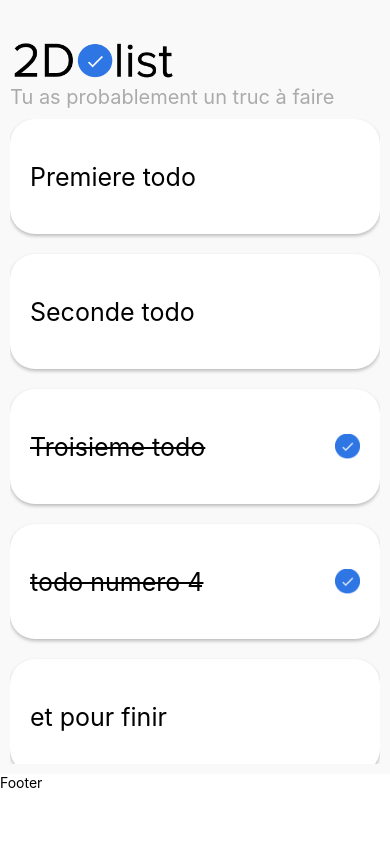
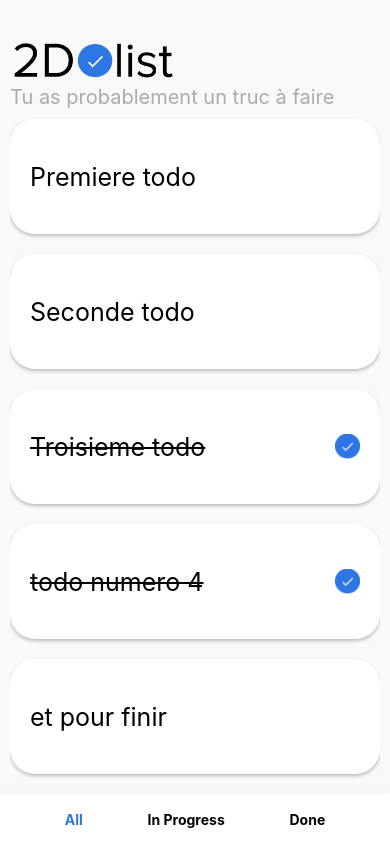
Before and after one commit to Naltpom/react-native-2dolist, a React Native app: screen / in a window 390 px wide. Built offline with nearby package versions, Linux system fonts and the light colour scheme.

Commit message:
Tab Menu

```diff
--- a/App.js
+++ b/App.js
@@ -4,8 +4,11 @@
 import { Header } from "./components/Header/Header";
 import { CardTodo } from "./components/CardTodo/CardTodo";
 import { useState } from "react";
+import { TabBottomMenu } from "./components/TabBottomMenu/TabBottomMenu";
 
 export default function App() {
+  const [selectedTabName, setSelectedTabName] = useState("all");
+
   const [todoList, setTodoList] = useState([
     { id: 1, title: "Premiere todo", isCompleted: false },
     { id: 2, title: "Seconde todo", isCompleted: false },
@@ -48,7 +51,10 @@
         </SafeAreaView>
       </SafeAreaProvider>
       <View style={s.footer}>
-        <Text>Footer</Text>
+        <TabBottomMenu
+          selectedTabName={selectedTabName}
+          onPress={setSelectedTabName}
+        />
       </View>
     </>
   );
--- a/App.style.js
+++ b/App.style.js
@@ -14,7 +14,7 @@
     paddingTop: 10,
   },
   footer: {
-    height: 70,
+    height: 50,
   },
   cardItem: {
     marginBottom: 20,
--- a/components/CardTodo/CardTodo.style.js
+++ b/components/CardTodo/CardTodo.style.js
@@ -3,7 +3,6 @@
 export const s = StyleSheet.create({
   card: {
     backgroundColor: "white",
-    display: "flex",
     flexDirection: "row",
     paddingHorizontal: 20,
     borderRadius: 25,
--- /dev/null
+++ b/components/TabBottomMenu/TabBottomMenu.jsx
@@ -0,0 +1,25 @@
+import { Text, TouchableOpacity, View } from "react-native";
+import { s } from "./TabBottomMenu.style";
+
+export function TabBottomMenu({ selectedTabName, onPress }) {
+  function getTextStyle(tabName) {
+    return {
+      fontWeight: "bold",
+      color: tabName === selectedTabName ? "#2f76e5" : "black",
+    };
+  }
+
+  return (
+    <View style={s.container}>
+      <TouchableOpacity onPress={() => onPress("all")}>
+        <Text style={getTextStyle("all")}>All</Text>
+      </TouchableOpacity>
+      <TouchableOpacity onPress={() => onPress("in-progress")}>
+        <Text style={getTextStyle("in-progress")}>In Progress</Text>
+      </TouchableOpacity>
+      <TouchableOpacity onPress={() => onPress("done")}>
+        <Text style={getTextStyle("done")}>Done</Text>
+      </TouchableOpacity>
+    </View>
+  );
+}
--- /dev/null
+++ b/components/TabBottomMenu/TabBottomMenu.style.js
@@ -0,0 +1,20 @@
+import { StyleSheet } from "react-native";
+
+export const s = StyleSheet.create({
+  container: {
+    backgroundColor: "white",
+    flexDirection: "row",
+    justifyContent: "space-evenly",
+    alignItems: "center",
+    height: "100%",
+    shadowColor: "#000",
+    shadowOffset: {
+      width: 0,
+      height: 5,
+    },
+    shadowOpacity: 0.34,
+    shadowRadius: 6.27,
+
+    elevation: 10,
+  },
+});
```
